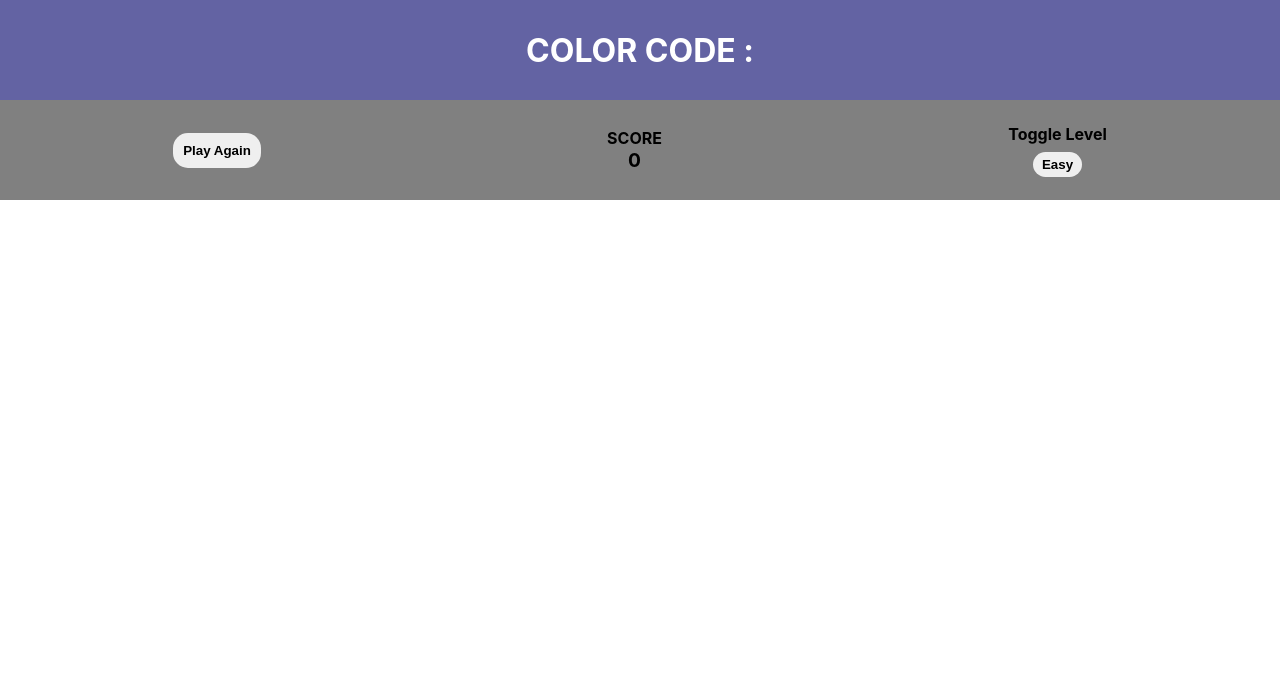
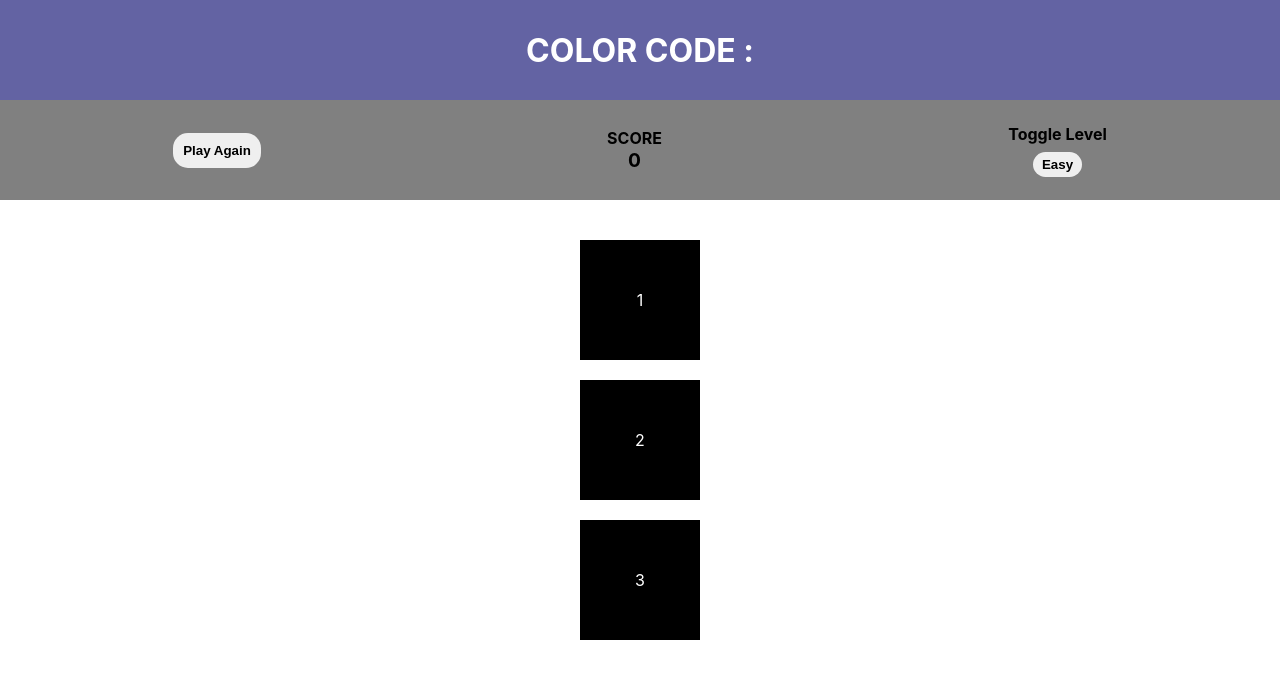
Before and after one commit to Desmond-Fon/color-picker, a React (Create React App) app: page / in a window 1280 px wide. Shown: the top 678 px of the page. Built offline with nearby package versions, Linux system fonts and the light colour scheme.

Commit message:
completed the easy page

```diff
--- a/src/App.css
+++ b/src/App.css
@@ -2,6 +2,7 @@
   margin: 0;
   padding: 0;
   box-sizing: border-box;
+  overflow: hidden;
 }
 
 .App {
@@ -63,3 +64,30 @@
    margin-top: 8px;
    width: 50%;
 }
+
+.main{
+  padding: 30px;
+  display: flex;
+  justify-content: space-between;
+  align-items: center;
+  flex-direction: column;
+  height: 100%;
+}
+
+.easy{
+  display: flex;
+  justify-content: space-between;
+  flex-direction: column;
+  align-items: center;
+}
+
+.box{
+  height: 120px;
+  width: 120px;
+  background: #000;
+  margin: 10px;
+  color: white;
+  display: flex;
+  justify-content: center;
+  align-items: center;
+}
--- a/src/component/Main.jsx
+++ b/src/component/Main.jsx
@@ -1,7 +1,9 @@
+import Easy from "./option page/Easy";
+
 const Main = () => {
-    return ( <>
-
-    </> );
+    return ( <div className="main">
+    <Easy />
+    </div> );
 }
 
 export default Main;
--- a/src/component/option page/Easy.jsx
+++ b/src/component/option page/Easy.jsx
@@ -0,0 +1,9 @@
+const Easy = () => {
+    return ( <div className="easy">
+    <div className="box">1</div>
+    <div className="box">2</div>
+    <div className="box">3</div>
+    </div> );
+}
+
+export default Easy;
```
